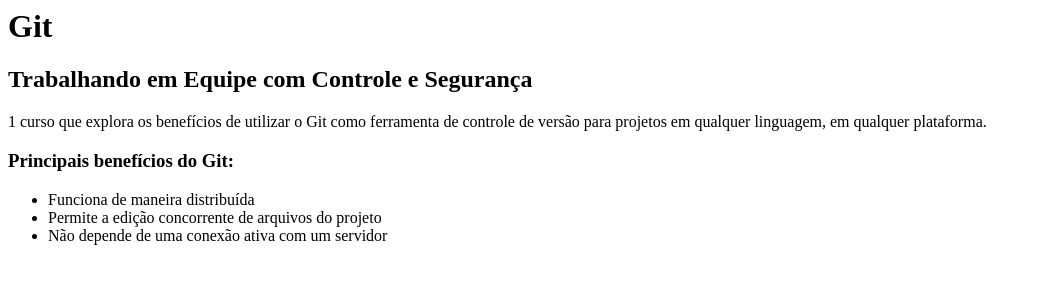
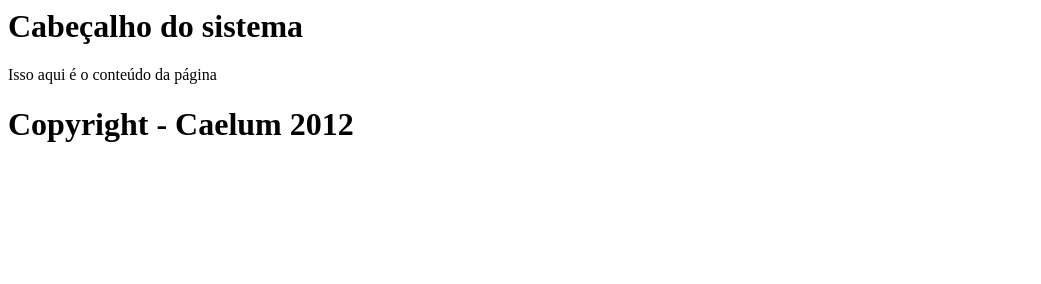
Before and after one commit to flavioapri/curso-git, a plain HTML site: page index.html in a window 1280 px wide. Shown: the whole page, without its empty margins (0-1041 px from the left). Drawn offline with Linux system fonts and the light colour scheme.

Commit message:
index.html atualizado

```diff
--- a/index.html
+++ b/index.html
@@ -1,17 +1,14 @@
 <html>
-    <head>
-    </head>
-    <body>
-        <h1>Git</h1>
-        <h2>Trabalhando em Equipe com Controle e Segurança</h2>
+  <head>
+    <title>Proposta um para homepage da empresa</title>
+  </head>
+  <body>
+    <h1>Cabeçalho do sistema</h1>
 
-        <p>1 curso que explora os benefícios de utilizar o Git como ferramenta de controle de versão para projetos em qualquer linguagem, em qualquer plataforma.</p>
+    <div>
+      Isso aqui é o conteúdo da página
+    </div>
 
-        <h3>Principais benefícios do Git:</h3>
-        <ul>
-            <li>Funciona de maneira distribuída</li>
-            <li>Permite a edição concorrente de arquivos do projeto</li>
-            <li>Não depende de uma conexão ativa com um servidor</li>
-        </ul>
-    </body>
+    <h1>Copyright - Caelum 2012</h1>
+  </body>
 </html>
```
